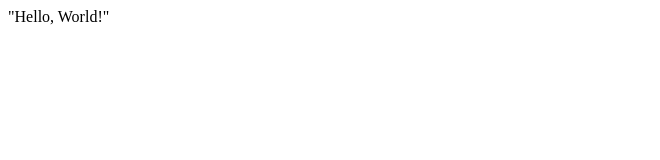
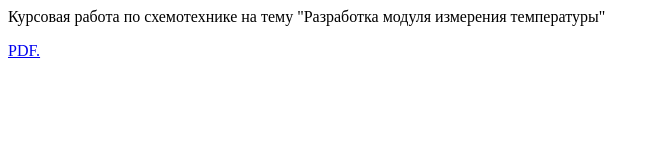
Before and after one commit to baltineu-iu/zametki, a plain HTML site: page index.html in a window 1280 px wide. Shown: the whole page, without its empty margins (0-660 px from the left). Drawn offline with Linux system fonts and the light colour scheme.

Commit message:
Update index.html

```diff
--- a/index.html
+++ b/index.html
@@ -1 +1,2 @@
-"Hello, World!"
+<p> Курсовая работа по схемотехнике на тему "Разработка модуля измерения температуры" </p>
+<a href="baltineu.github.io/schemtech_rpz.pdf" target="_blank">PDF.</a>
```
